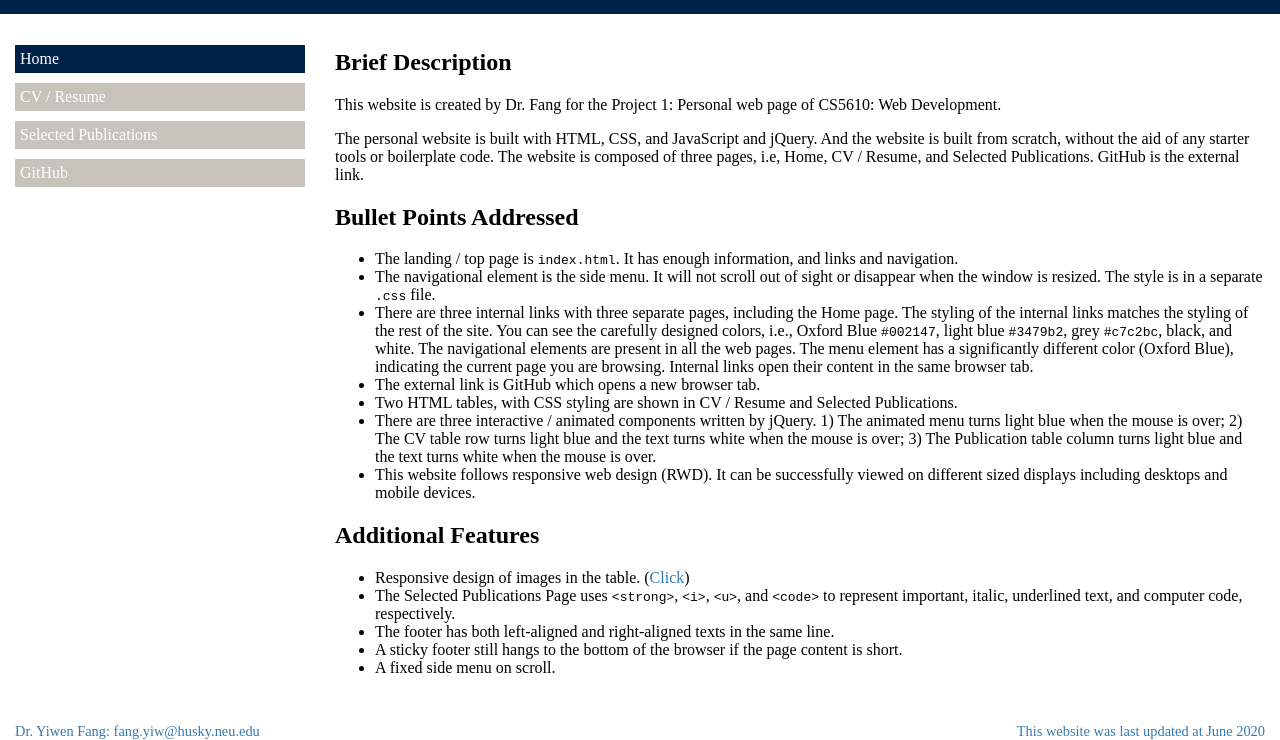
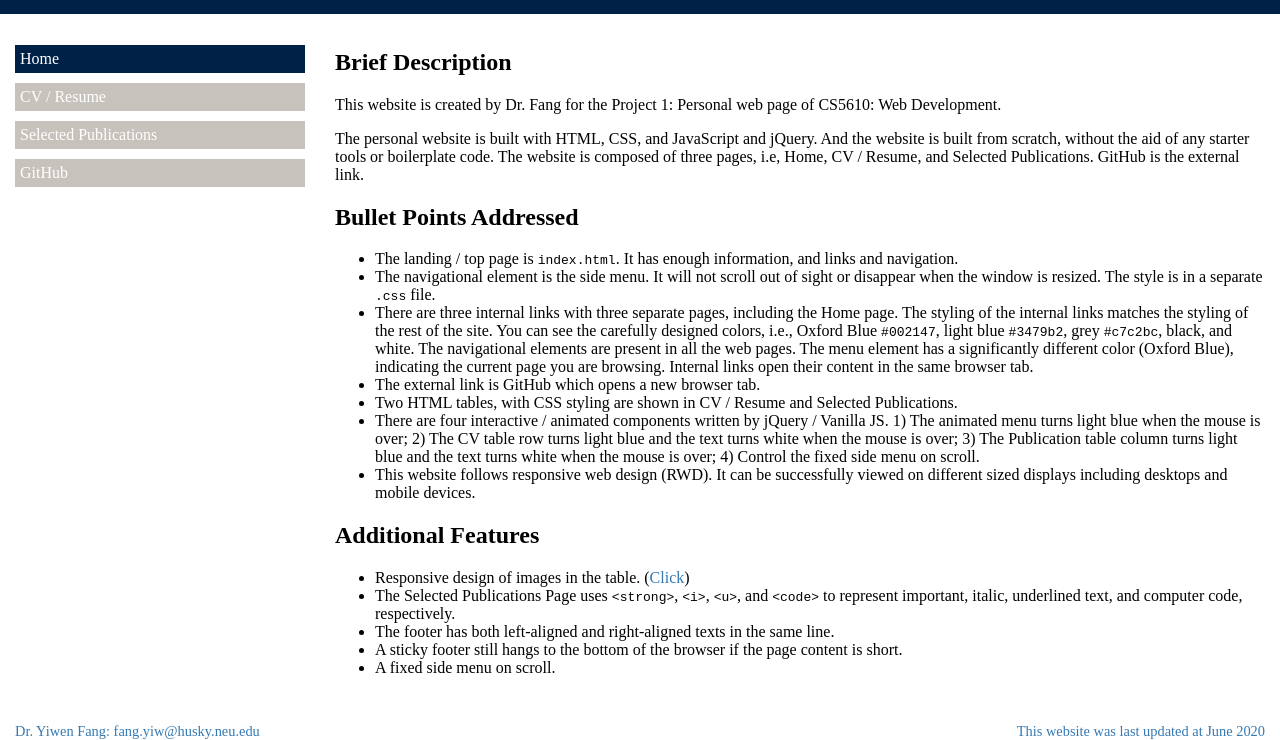
Before and after one commit to fangyiwen/PersonalWebsite-YiwenFang, a website: page index.html in a window 1280 px wide. Shown: the part 83-823 px from the top of the page. Drawn offline with nearby package versions, Linux system fonts and the light colour scheme.

Commit message:
Update README.md, end Project 1

```diff
--- a/index.html
+++ b/index.html
@@ -53,10 +53,10 @@
           <li>The external link is GitHub which opens a new browser tab.</li>
           <li>Two HTML tables, with CSS styling are shown in CV / Resume and Selected Publications.</li>
           <li>
-            There are three interactive / animated components written by jQuery. 1) The animated menu turns light blue
-            when the mouse is over; 2) The CV table row turns light blue and the text turns white when the mouse is
-            over;
-            3) The Publication table column turns light blue and the text turns white when the mouse is over.
+            There are four interactive / animated components written by jQuery / Vanilla JS. 1) The animated menu turns
+            light blue when the mouse is over; 2) The CV table row turns light blue and the text turns white when the
+            mouse is over; 3) The Publication table column turns light blue and the text turns white when the mouse is
+            over; 4) Control the fixed side menu on scroll.
           </li>
           <li>
             This website follows responsive web design (RWD). It can be successfully viewed on different sized displays
```
Also changed, not shown: README.md, readme_images/page1.png.
